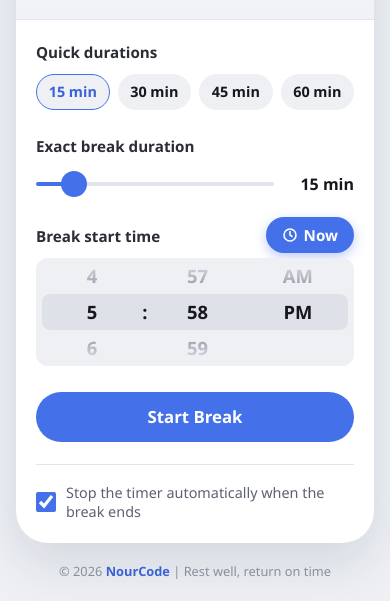
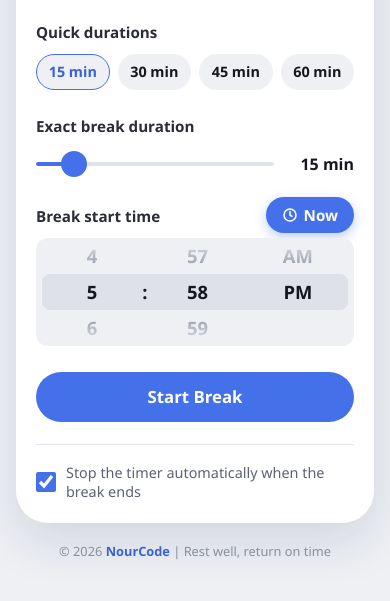
Before and after one commit to N0URC0DE/csbreak, a plain HTML site: page index.html in a window 390 px wide. Shown: the part 305-906 px from the top of the page. Drawn offline with Linux system fonts and the light colour scheme.

Commit message:
Remove the outer top margin
The card now starts at the top of the screen, keeping only the
phone's status-bar safe area clear.

```diff
--- a/index.html
+++ b/index.html
@@ -95,9 +95,10 @@
     display: -webkit-box; display: -webkit-flex; display: flex;
     -webkit-box-orient: vertical; -webkit-flex-direction: column; flex-direction: column;
     -webkit-box-align: center; -webkit-align-items: center; align-items: center;
-    -webkit-box-pack: center; -webkit-justify-content: center; justify-content: center;
-    padding: 20px 16px;
-    padding: max(20px, env(safe-area-inset-top)) max(16px, env(safe-area-inset-right)) max(20px, env(safe-area-inset-bottom)) max(16px, env(safe-area-inset-left));
+    -webkit-box-pack: start; -webkit-justify-content: flex-start; justify-content: flex-start;
+    /* No gap above the card; only the phone's notch/status-bar area is kept clear. */
+    padding: 0 16px 20px;
+    padding: env(safe-area-inset-top) max(16px, env(safe-area-inset-right)) max(20px, env(safe-area-inset-bottom)) max(16px, env(safe-area-inset-left));
     font-family: "Segoe UI", -apple-system, BlinkMacSystemFont, Roboto, "Helvetica Neue", Arial, sans-serif;
     color: var(--text);
     background-color: var(--page-bg);
--- a/sw.js
+++ b/sw.js
@@ -1,6 +1,6 @@
 // Offline support: keep the app's files cached so it opens without internet.
 // Bump VERSION whenever any of these files change, so phones pick up the update.
-var VERSION = 'break-timer-v2';
+var VERSION = 'break-timer-v3';
 var FILES = [
   './',
   './index.html',
```
